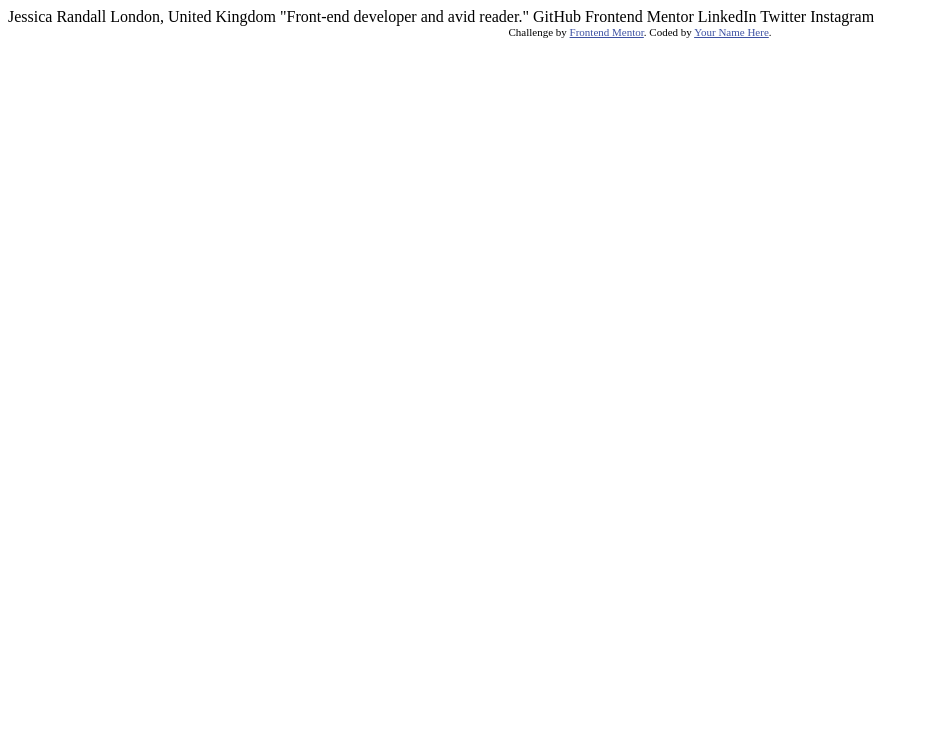
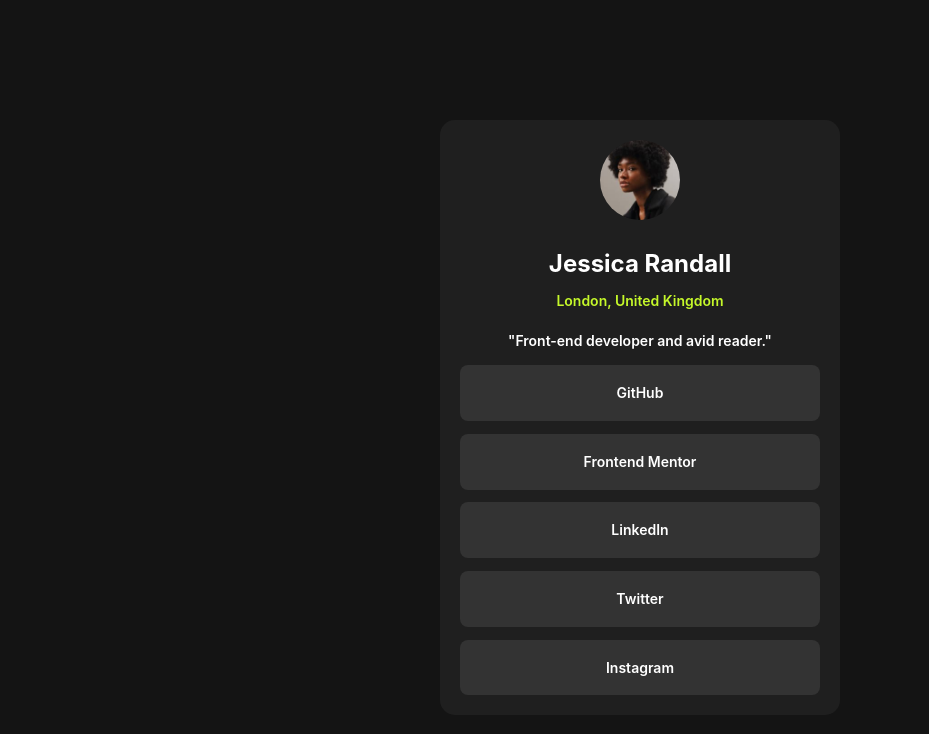
Before and after one commit to Aboubakr06/social-links-profile-main, a plain HTML site: page index.html in a window 1280 px wide. Shown: the whole page, without its empty margins (0-929 px from the left). Drawn offline with Linux system fonts and the light colour scheme; a web font is replaced by a local one.

Commit message:
final index.html and style.css

```diff
--- a/index.html
+++ b/index.html
@@ -1,34 +1,32 @@
 <!DOCTYPE html>
 <html lang="en">
-<head>
-  <meta charset="UTF-8">
-  <meta name="viewport" content="width=device-width, initial-scale=1.0"> <!-- displays site properly based on user's device -->
+  <head>
+    <meta charset="UTF-8" />
+    <meta name="viewport" content="width=device-width, initial-scale=1.0" />
+    <!-- displays site properly based on user's device -->
 
-  <link rel="icon" type="image/png" sizes="32x32" href="./assets/images/favicon-32x32.png">
-
-  <title>Frontend Mentor | Social links profile</title>
-
-  <!-- Feel free to remove these styles or customise in your own stylesheet 👍 -->
-  <style>
-    .attribution { font-size: 11px; text-align: center; }
-    .attribution a { color: hsl(228, 45%, 44%); }
-  </style>
-</head>
-<body>
-
-  Jessica Randall
-  London, United Kingdom
-  "Front-end developer and avid reader."
-
-  GitHub
-  Frontend Mentor
-  LinkedIn
-  Twitter
-  Instagram
-
-  <div class="attribution">
-    Challenge by <a href="https://www.frontendmentor.io?ref=challenge" target="_blank">Frontend Mentor</a>.
-    Coded by <a href="#">Your Name Here</a>.
-  </div>
-</body>
+    <link
+      rel="icon"
+      type="image/png"
+      sizes="32x32"
+      href="./assets/images/favicon-32x32.png"
+    />
+    <link rel="stylesheet" href="style.css" />
+    <title>Frontend Mentor | Social links profile</title>
+  </head>
+  <body>
+    <main>
+      <article class="profile">
+        <img src="./assets/images/avatar-jessica.jpeg" alt="profil picture">
+        <h1>Jessica Randall</h1>
+        <p class="profile_adress">London, United Kingdom</p>
+        <p class="profile_description">"Front-end developer and avid reader."</p>
+        <a class="profile_link" href="#">GitHub</a>
+        <a class="profile_link" href="#">Frontend Mentor</a>
+        <a class="profile_link" href="#">LinkedIn</a>
+        <a class="profile_link" href="#">Twitter</a>
+        <a class="profile_link" href="#">Instagram</a>
+      </article>
+    </main>
+  </body>
 </html>
--- a/style.css
+++ b/style.css
@@ -1,16 +1,19 @@
-@import url('https://fonts.google.com/specimen/Figtree');
+@import url('https://fonts.google.com/specimen/Inter');
 
 :root {
-    --clr-primary-900: hsl(0, 0%, 7%);
-    --clr-primary-500: hsl(47, 88%, 63%);
-    --clr-primary-400: hsl(0, 0%, 42%);
+    --clr-primary-900: hsl(0, 0%, 8%);
+    --clr-primary-800: hsl(0, 0%, 12%);
+    --clr-primary-700: hsl(0, 0%, 20%);
+
+    --clr-primary-600: hsl(75, 94%, 57%);
 
     --clr-neutral-100:  hsl(0, 0%, 100%);
 
-    --ff-base: 'Figtree', sans-serif;
+    --ff-base: 'Inter', sans-serif;
 
-    --fw-bold: 800;
-    --fw-regular: 500;
+    --fw-bolder: 700;
+    --fw-bold: 600;
+    --fw-base: 400;
 }
 
 /*
@@ -78,78 +81,61 @@ li {
    main Css
 ************/
 body {
+    font-size: 14px;
     font-family: var(--ff-base);
-    font-weight: var(--fw-regular);
-    font-size: 16px;
-    color: var(--clr-primary-900);
-    background-color: var(--clr-primary-500);
-}
-
-.card{
-    border: 1px solid var(--clr-primary-900);
-    border-radius: 20px;
-    margin: 156px 24px;
-    padding: 24px;
-    background-color: var(--clr-neutral-100);
-    box-shadow: 8px 8px 0px var(--clr-primary-900);
-}
-
-.card img{
-    border-radius: 10px;
-}
-
-.card_category {
-    background-color: var(--clr-primary-500);
     font-weight: var(--fw-bold);
-    padding: 4px 12px;
-    margin: 24px 0 12px 0;
-    border-radius: 4px;
-    width: 6rem;
-    font-size: 0.9rem;
+    background-color: var(--clr-primary-900);
+    color: var(--clr-neutral-100);
     text-align: center;
 }
 
-.card_date {
-    font-size: 0.9rem;
-    margin-bottom: 12px;
+.profile {
+    margin: 120px 15px;
+    padding: 20px;
+    border-radius: 15px;
+    background-color: var(--clr-primary-800);
 }
 
-.card h1 {
-    margin-bottom: 12px;
-    font-size: 1.1rem;
-    font-weight: var(--fw-bold);
+.profile img{
+    border-radius: 50%;
+    width: 5rem;
+    margin: 0rem auto 2rem;
 }
 
-.card_text {
-    color: var(--clr-primary-400);
-    font-size: 0.8rem;
-    margin-bottom: 24px;
+.profile h1 {
+    font-size: 1.5rem;
+    font-weight: var(--fw-bolder);
+    margin-bottom: 0.8rem;
 }
 
-.card_publisher {
-    display: flex;
-    text-align: center;
-    align-items: center;
-    gap: 12px;
+.profile_adress {
+    color: var(--clr-primary-600);
+    margin-bottom: 1rem;
 }
 
-.card_publisher img{
-    width: 32px;
+.profile_description {
+    font-weight: var(--ff-base);
+    margin-bottom: 0.5rem;
 }
 
-.card_publisher p{
-    font-weight: var(--fw-bold);
-    font-size: 0.8rem;
+.profile_link {
+    display: block;
+    background-color: var(--clr-primary-700);
+    color: var(--clr-neutral-100);
+    text-decoration: none;
+    border-radius: 0.5rem;
+    margin-top: 0.8rem;
+    padding: 1rem 0rem;
 }
 
 @media (min-width: 376px) {
-    .card{
-        margin: 156px auto;
-        width: 384px;
+    .profile {
+        margin: 120px auto;
+        width: 25rem;
     }
 
-    .card h1:hover{
-        cursor: pointer;
-        color: var(--clr-primary-500);
+    .profile_link:hover {
+        background-color: var(--clr-primary-600);
+        color: var(--clr-primary-900);
     }
 }
```
Also changed, not shown: assets/fonts/Inter-VariableFont_slnt,wght.ttf (deleted), assets/fonts/OFL.txt (deleted), assets/fonts/README.txt (deleted), assets/fonts/static/Inter-Bold.ttf (deleted), assets/fonts/static/Inter-Regular.ttf (deleted), assets/fonts/static/Inter-SemiBold.ttf (deleted), design/destkop-design.jpg (deleted), preview.jpg (deleted), 2 other files.
